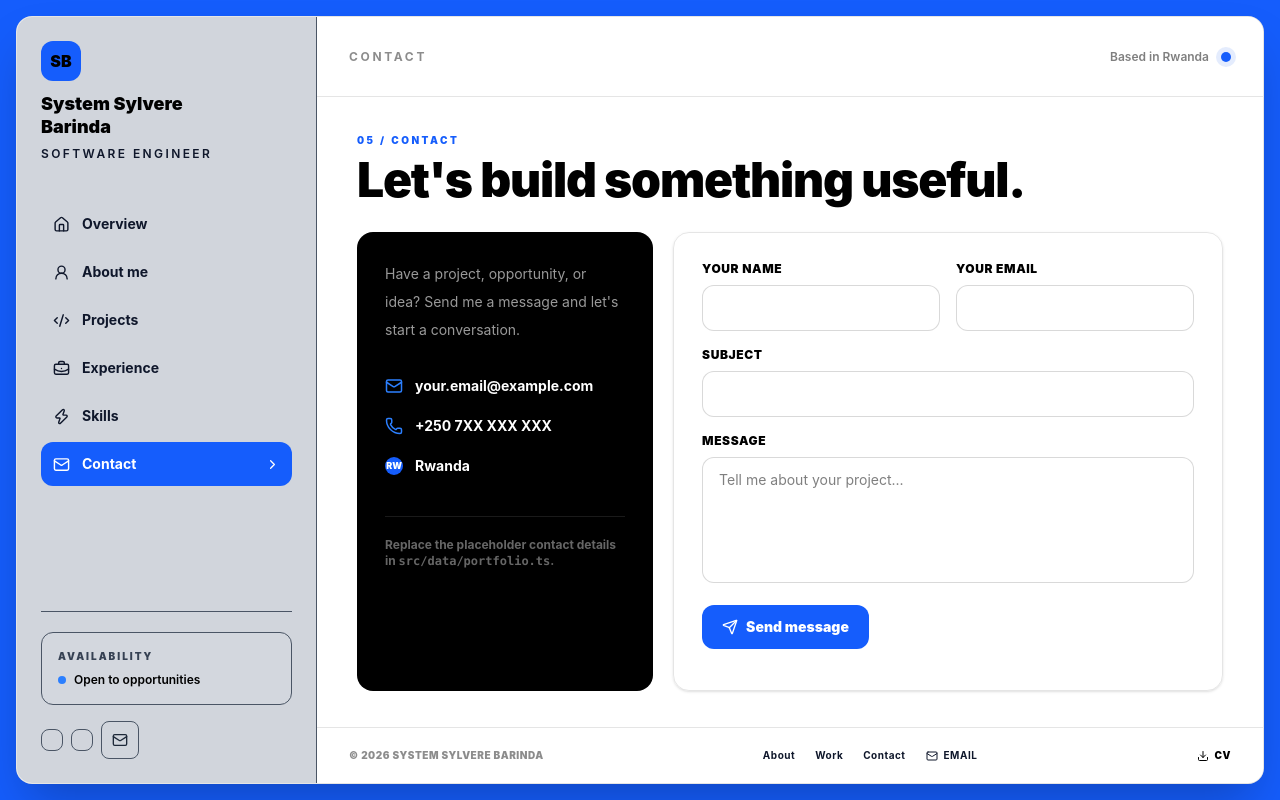
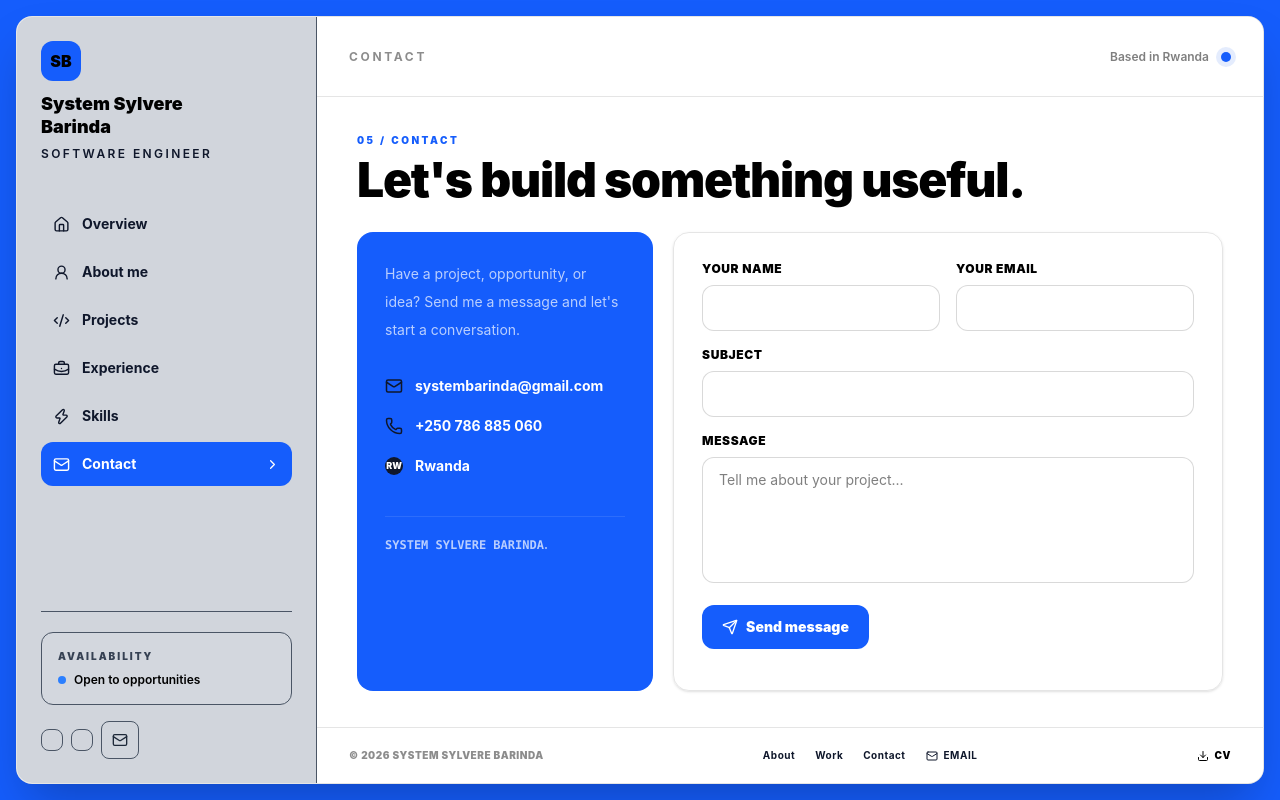
Before and after one commit to system-Barinda/My_portfolio, a React (Vite) app: page / in a window 1280 px wide. Both pictures are taken after a click on the button "Let's talk". Built offline with nearby package versions, Linux system fonts and the light colour scheme.

Commit message:
chore:updating the currently done

```diff
--- a/src/App.tsx
+++ b/src/App.tsx
@@ -588,8 +588,8 @@ function ContactPage() {
   return (
     <Page eyebrow="05 / Contact" title="Let's build something useful.">
       <div className="grid h-full gap-5 lg:grid-cols-[.7fr_1.3fr]">
-        <div className="rounded-2xl bg-black p-6 text-white md:p-7">
-          <p className="text-sm leading-7 text-white/60">
+        <div className="rounded-2xl bg-blue-600 p-6 text-white md:p-7">
+          <p className="text-sm leading-7 text-white/70">
             Have a project, opportunity, or idea? Send me a message and let's
             start a conversation.
           </p>
@@ -598,26 +598,26 @@ function ContactPage() {
               href={`mailto:${profile.email}`}
               className="flex items-center gap-3 text-sm font-bold hover:text-blue-400"
             >
-              <Mail className="text-blue-500" size={18} />
+              <Mail className="text-slate-900" size={18} />
               {profile.email}
             </a>
             <a
               href={`tel:${profile.phone}`}
               className="flex items-center gap-3 text-sm font-bold hover:text-blue-400"
             >
-              <Phone className="text-blue-500" size={18} />
+              <Phone className="text-slate-900" size={18} />
               {profile.phone}
             </a>
             <div className="flex items-center gap-3 text-sm font-bold">
-              <span className="flex h-[18px] w-[18px] items-center justify-center rounded-full bg-blue-600 text-[9px] font-black">
+              <span className="flex h-[18px] w-[18px] items-center justify-center rounded-full bg-slate-900 text-[9px] font-black">
                 RW
               </span>
               {profile.location}
             </div>
           </div>
-          <div className="mt-10 border-t border-white/10 pt-5 text-xs font-bold text-white/40">
-            Replace the placeholder contact details in{" "}
-            <code>src/data/portfolio.ts</code>.
+          <div className="mt-10 border-t border-white/10 pt-5 text-xs font-bold text-white/70">
+
+            <code>SYSTEM SYLVERE BARINDA</code>.
           </div>
         </div>
         <form
--- /dev/null
+++ b/src/components/ContactImage.tsx
@@ -0,0 +1,51 @@
+import { useState, useEffect } from "react";
+
+export function ContactImage() {
+  const images = [
+    "/images/barinda_1.jpeg",
+    "/images/barinda.jpeg",
+  ];
+
+  const [currentImage, setCurrentImage] = useState(0);
+
+  useEffect(() => {
+    const interval = setInterval(() => {
+      setCurrentImage((previous) => (previous + 1) % images.length);
+    }, 500000); // Changes every 5 seconds
+
+    return () => clearInterval(interval);
+  }, []);
+
+  return (
+    <div className="mt-6 overflow-hidden rounded-2xl border border-black/10 shadow-sm">
+      <div className="relative aspect-[16/9] w-full">
+        {images.map((image, index) => (
+          <img
+            key={image}
+            src={image}
+            alt={`System Sylvere Barinda profile ${index + 1}`}
+            className={`absolute inset-0 h-full w-full object-cover transition-opacity duration-1000 ${
+              currentImage === index
+                ? "opacity-100"
+                : "opacity-0"
+            }`}
+          />
+        ))}
+
+        {/* Small slide indicators */}
+        <div className="absolute bottom-4 left-1/2 flex -translate-x-1/2 gap-2">
+          {images.map((_, index) => (
+            <span
+              key={index}
+              className={`h-2 rounded-full transition-all duration-500 ${
+                currentImage === index
+                  ? "w-6 bg-blue-500"
+                  : "w-2 bg-white/80"
+              }`}
+            />
+          ))}
+        </div>
+      </div>
+    </div>
+  );
+}
--- a/src/data/portfolio.ts
+++ b/src/data/portfolio.ts
@@ -2,8 +2,8 @@ export const profile = {
   name: "System Sylvere Barinda",
   role: "Software Engineer",
   location: "Rwanda",
-  email: "your.email@example.com",
-  phone: "+250 7XX XXX XXX",
+  email: "systembarinda@gmail.com",
+  phone: "+250 786 885 060",
   availability: "Open to software engineering opportunities",
   bio: `I build practical, reliable, and scalable software with a strong focus on backend engineering, APIs, testing, clean architecture, and user experience. I enjoy turning ideas and real-world problems into simple, efficient, and maintainable digital solutions.`,
   bio_1:`I am passionate about writing clean and well-structured code, building secure and reliable APIs, and creating software that is easy to understand, test, and maintain. I continuously improve my skills by learning new technologies, solving challenging problems, and working on projects that have a meaningful impact.`,
```
